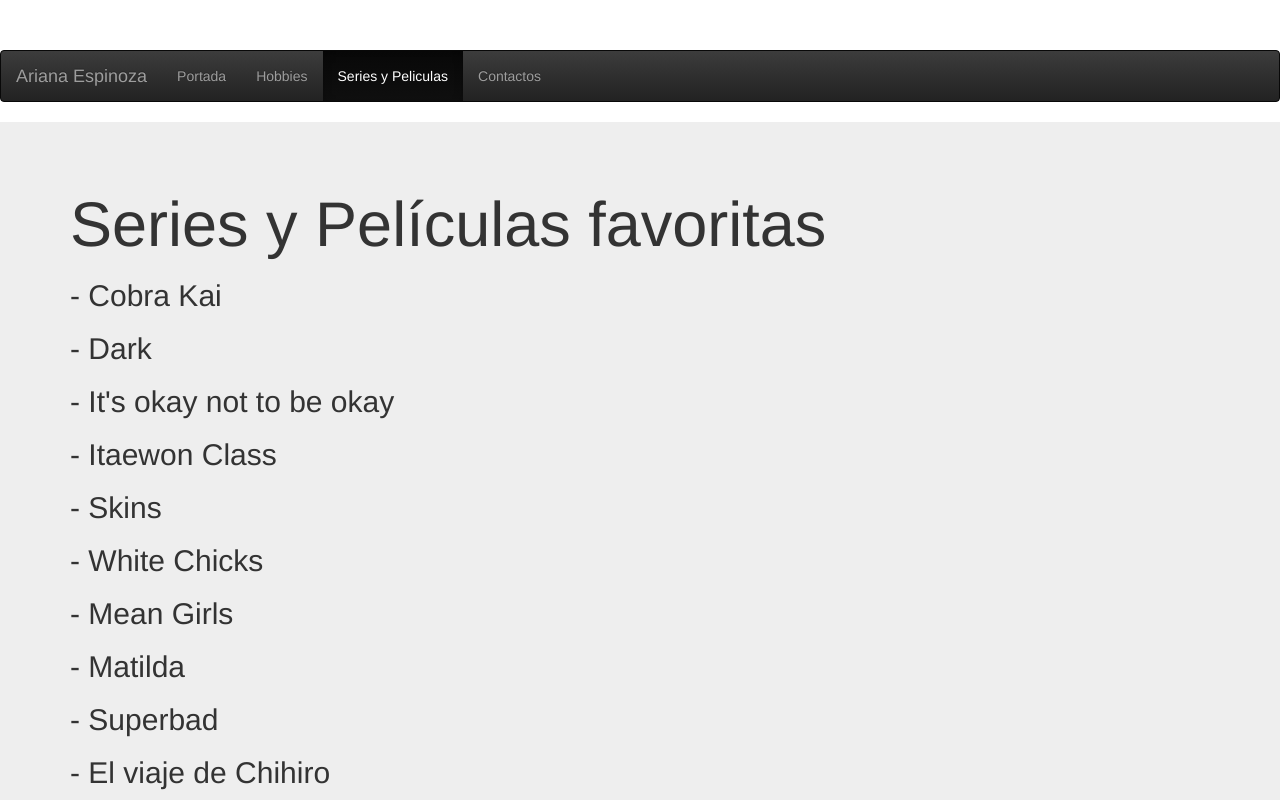
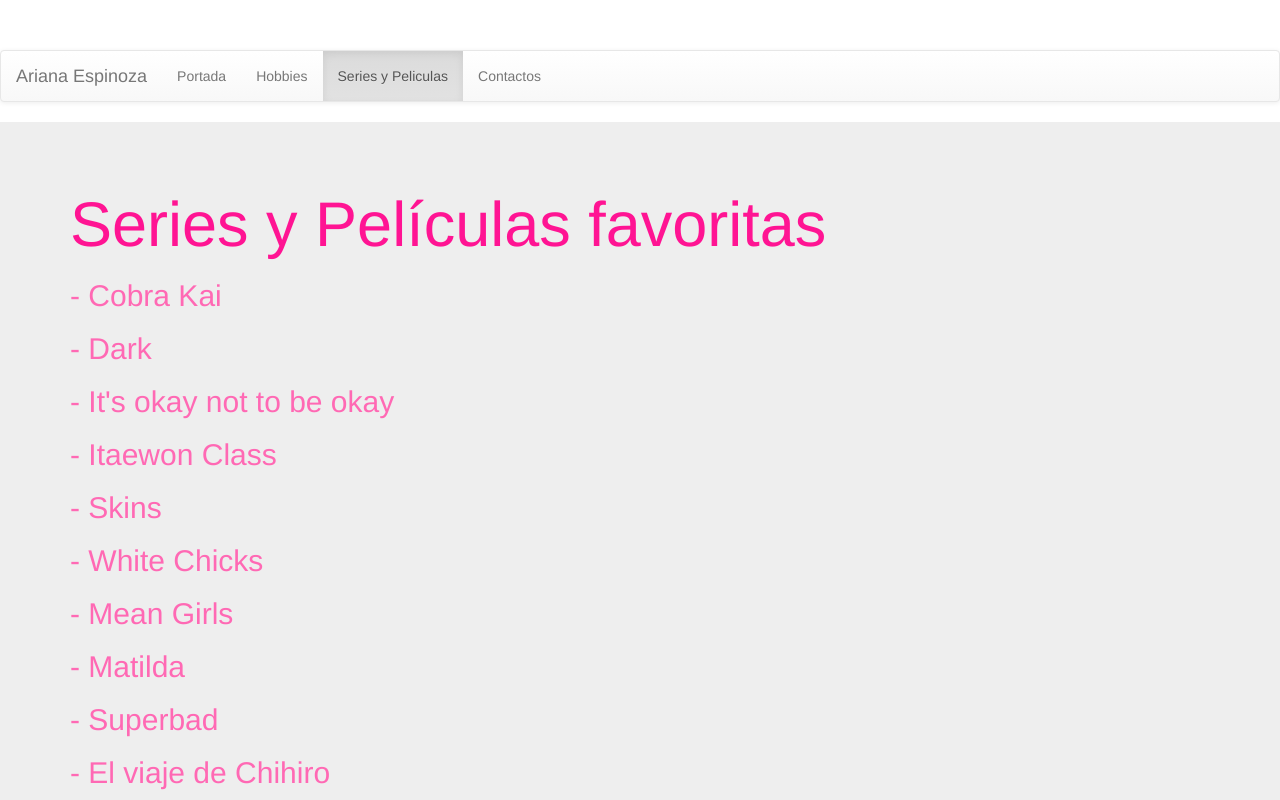
Before and after one commit to Ariana1998/LandingEspinozaAriana, a website: page public_html/series.html in a window 1280 px wide. Shown: the top 800 px of the page. Drawn offline with nearby package versions, Linux system fonts and the light colour scheme.

Commit message:
Update series.html

```diff
--- a/public_html/series.html
+++ b/public_html/series.html
@@ -27,7 +27,7 @@
         <!--[if lt IE 8]>
             <p class="browserupgrade">You are using an <strong>outdated</strong> browser. Please <a href="http://browsehappy.com/">upgrade your browser</a> to improve your experience.</p>
         <![endif]-->
-    <nav class="navbar navbar-inverse">
+    <nav class="navbar navbar-default">
   <div class="container-fluid">
     <div class="navbar-header">
       <a class="navbar-brand" href="#">Ariana Espinoza</a>
@@ -42,20 +42,21 @@
 </nav>
 
     <!-- Main jumbotron for a primary marketing message or call to action -->
+    <link rel="stylesheet" href= "estilos.css">
     <div class="jumbotron">
       <div class="container">
-          <h1>Series y Pel&iacute;culas favoritas</h1>
-          <h2>- Cobra Kai </h2>
-          <h2>- Dark </h2>
-          <h2>- It's okay not to be okay </h2>
-          <h2>- Itaewon Class </h2>
-          <h2>- Skins </h2>
-          <h2>- White Chicks </h2>
-          <h2>- Mean Girls </h2>
-          <h2>- Matilda </h2>
-          <h2>- Superbad </h2>
-          <h2>- El viaje de Chihiro </h2>
-          <h2>- How to train your dragon </h2>
+          <h1 style="color: deeppink">Series y Pel&iacute;culas favoritas</h1>
+          <h2 style="color: hotpink">- Cobra Kai </h2>
+          <h2 style="color: hotpink">- Dark </h2>
+          <h2 style="color: hotpink">- It's okay not to be okay </h2>
+          <h2 style="color: hotpink">- Itaewon Class </h2>
+          <h2 style="color: hotpink">- Skins </h2>
+          <h2 style="color: hotpink">- White Chicks </h2>
+          <h2 style="color: hotpink">- Mean Girls </h2>
+          <h2 style="color: hotpink">- Matilda </h2>
+          <h2 style="color: hotpink">- Superbad </h2>
+          <h2 style="color: hotpink">- El viaje de Chihiro </h2>
+          <h2 style="color: hotpink">- How to train your dragon </h2>
       </div>
     </div>
 
```
